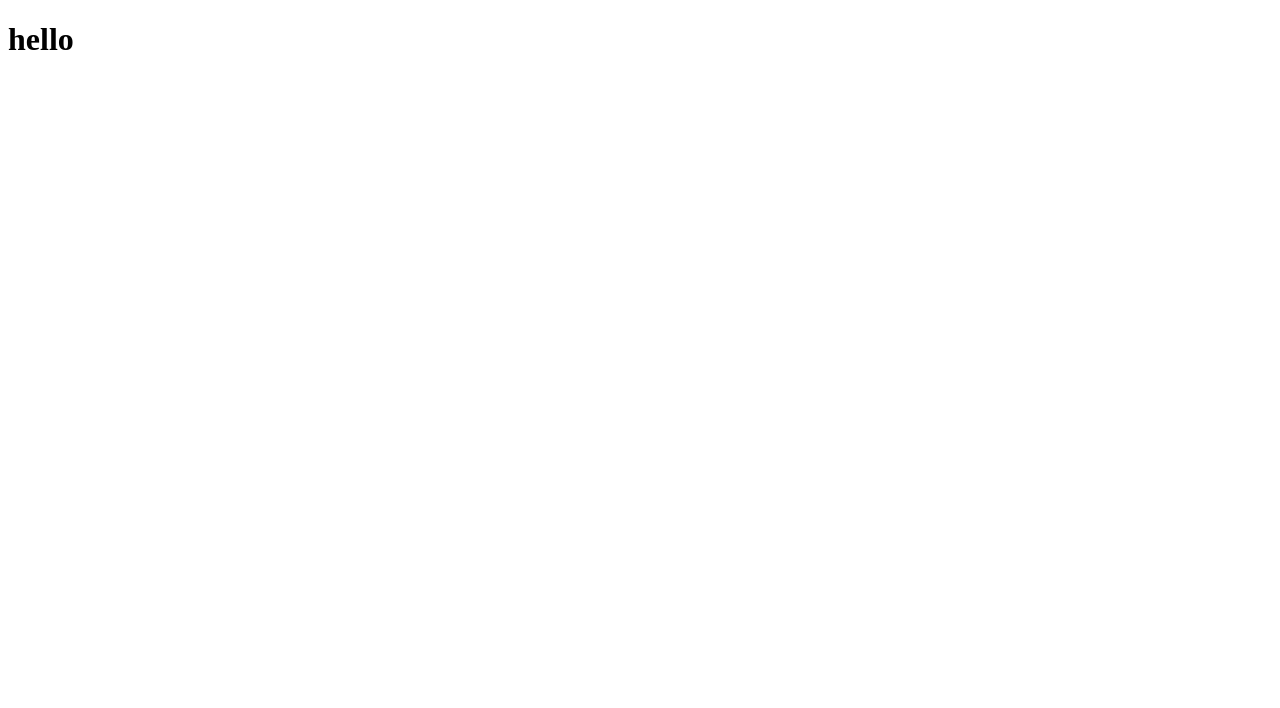
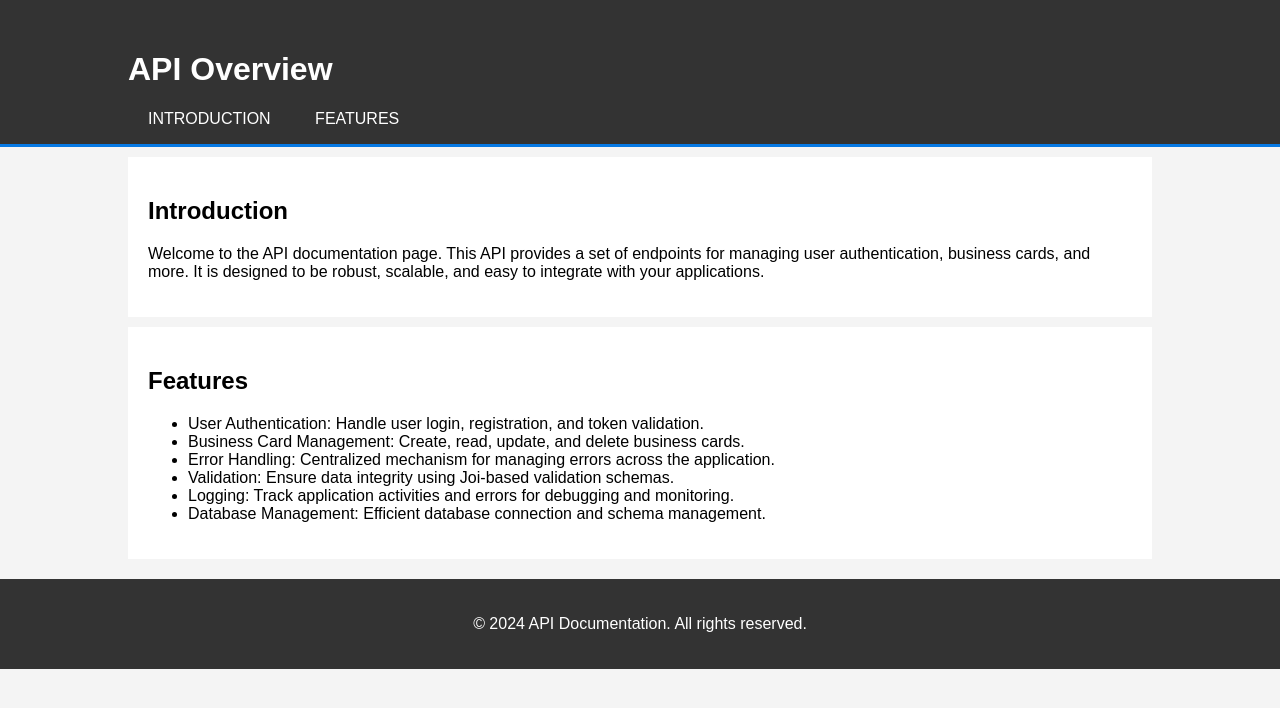
Before and after one commit to galeshayek/nodejs-express-project, a website: page public/index.html in a window 1280 px wide. Drawn offline with Linux system fonts and the light colour scheme.

Commit message:
updated index.html

```diff
--- a/public/index.html
+++ b/public/index.html
@@ -4,11 +4,96 @@
 <head>
     <meta charset="UTF-8">
     <meta name="viewport" content="width=device-width, initial-scale=1.0">
-    <title>Document</title>
+    <title>API Overview</title>
+    <style>
+        body {
+            font-family: Arial, sans-serif;
+            margin: 0;
+            padding: 0;
+            background-color: #f4f4f4;
+        }
+
+        .container {
+            width: 80%;
+            margin: auto;
+            overflow: hidden;
+        }
+
+        header {
+            background: #333;
+            color: #fff;
+            padding-top: 30px;
+            min-height: 70px;
+            border-bottom: #0779e4 3px solid;
+        }
+
+        header a {
+            color: #fff;
+            text-decoration: none;
+            text-transform: uppercase;
+            font-size: 16px;
+        }
+
+        header ul {
+            padding: 0;
+            list-style: none;
+        }
+
+        header li {
+            display: inline;
+            padding: 0 20px 0 20px;
+        }
+
+        .content {
+            padding: 20px;
+            background: #fff;
+            margin-top: 10px;
+        }
+
+        footer {
+            background: #333;
+            color: #fff;
+            text-align: center;
+            padding: 20px 0;
+            margin-top: 20px;
+        }
+    </style>
 </head>
 
 <body>
-    <h1>hello</h1>
+    <header>
+        <div class="container">
+            <h1>API Overview</h1>
+            <nav>
+                <ul>
+                    <li><a href="#introduction">Introduction</a></li>
+                    <li><a href="#features">Features</a></li>
+                </ul>
+            </nav>
+        </div>
+    </header>
+    <div class="container">
+        <div class="content" id="introduction">
+            <h2>Introduction</h2>
+            <p>Welcome to the API documentation page. This API provides a set of endpoints for managing user
+                authentication, business cards, and more. It is designed to be robust, scalable, and easy to integrate
+                with your applications.</p>
+        </div>
+        <div class="content" id="features">
+            <h2>Features</h2>
+            <ul>
+                <li>User Authentication: Handle user login, registration, and token validation.</li>
+                <li>Business Card Management: Create, read, update, and delete business cards.</li>
+                <li>Error Handling: Centralized mechanism for managing errors across the application.</li>
+                <li>Validation: Ensure data integrity using Joi-based validation schemas.</li>
+                <li>Logging: Track application activities and errors for debugging and monitoring.</li>
+                <li>Database Management: Efficient database connection and schema management.</li>
+            </ul>
+        </div>
+    </div>
+    <footer>
+        <p>&copy; 2024 API Documentation. All rights reserved.</p>
+    </footer>
 </body>
 
 </html>
--- a/src/middleware/is-admin-or-self.ts
+++ b/src/middleware/is-admin-or-self.ts
@@ -4,9 +4,9 @@ import { validateToken } from "./validate-token";
 
 const _isAdminOrSelf: RequestHandler = (req, _, next) => {
   const requestedId = req.params.id;
-  const userId = req.payload._id;
+  const { _id, isAdmin } = req.payload;
 
-  if (requestedId === userId || req.payload?.isAdmin) {
+  if (requestedId === _id || isAdmin) {
     return next();
   }
 
--- a/src/middleware/joi/validate-schema.ts
+++ b/src/middleware/joi/validate-schema.ts
@@ -1,5 +1,6 @@
 import { RequestHandler } from "express";
 import { ObjectSchema } from "joi";
+import BizCardsError from "../../errors/BizCardsError";
 
 type ValidateSchema = (schema: ObjectSchema) => RequestHandler;
 
--- a/src/routes/cards.ts
+++ b/src/routes/cards.ts
@@ -8,6 +8,7 @@ import { isBusiness } from "../middleware/is-business";
 import { isSelfCard } from "../middleware/is-self-card";
 import { isAdminOrSelf } from "../middleware/is-admin-or-self";
 import { isAdmin } from "../middleware/is-admin";
+import { isCardOwnerOrAdmin } from "../middleware/is-admin-or-self-card";
 
 const router = Router()
 
@@ -85,7 +86,8 @@ router.patch('/:id', validateToken, async (req, res, next) => {
 router.patch('/biz/:id', ...isAdmin, validateBizNum, async (req, res, next) => {
     try {
         const id = req.params.id;
-        const card = await cardService.updateBizNum(req, id);
+        const update = req.body
+        const card = await cardService.updateBizNum(update, id);
         res.status(200).json(card)
     } catch (e) {
         next(e);
@@ -93,7 +95,7 @@ router.patch('/biz/:id', ...isAdmin, validateBizNum, async (req, res, next) => {
 })
 
 //delete card
-router.delete('/:id', ...isAdminOrSelf, async (req, res, next) => {
+router.delete('/:id', ...isCardOwnerOrAdmin, async (req, res, next) => {
     try {
         const result = await cardService.deleteCard(req);
         res.status(200).json(result)
```
Also changed, not shown: src/middleware/is-admin-or-self-card.ts (added, +18 -0 lines), src/routes/users.ts (+3 -4 lines), src/services/card-service.ts (+6 -6 lines), src/services/users-service.ts (+1 -7 lines).
